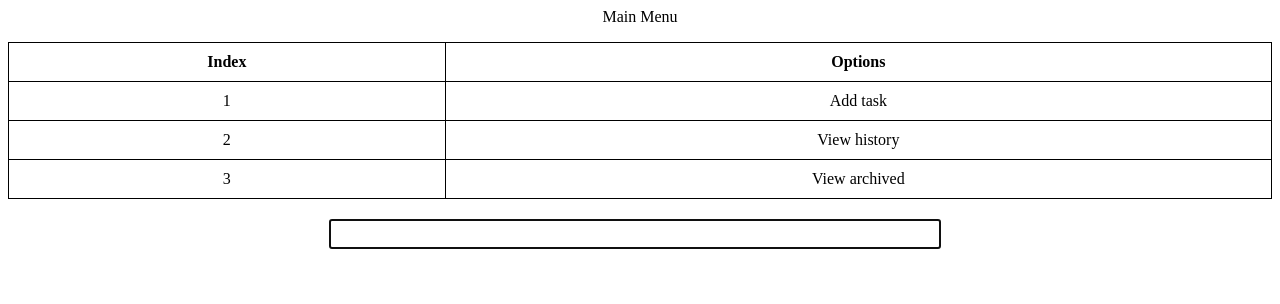
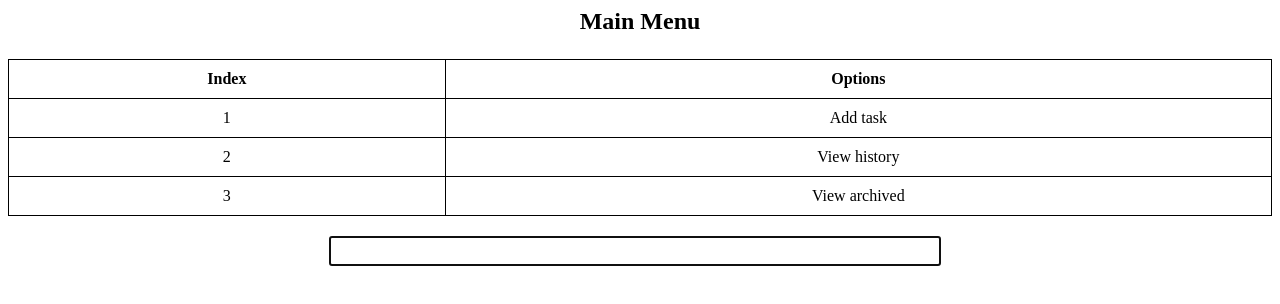
Before and after one commit to bertoab/Activity-Queue, a website: page index.html in a window 1280 px wide. Drawn offline with Linux system fonts and the light colour scheme.

Commit message:
refactor (script.js; style.css): change View's private "createHeader"
[script.js] change name of View's private "createHeader" to "createHeading"
remove "header" class from the return element
change "createHeading"'s return value to be an h2 element instead of a div
change "createHeading"'s doc string to reflect refactor
[style.css] change ".header" selector to "h2"

previous to this commit, the name of "createHeader" was not as specific as it could be, since the function never created a full-fleshed HTML header and instead created a single heading element with text. additionally, the function did not leverage the "h2" tag and instead used a "div" with a "header" class, which was a bit confusing and inefficient

```diff
--- a/script.js
+++ b/script.js
@@ -295,15 +295,14 @@ const View = (argumentViewModel) => (function (vm) {
   viewModel.setUpdateView(render);
 
   /**
-   * Create a styled "div" for a header
-   * @param {string} value - The title string to display in the header
-   * @returns {HTMLElement} - The "div" element
+   * Create a styled "h2"
+   * @param {string} value - The title string to display in the heading
+   * @returns {HTMLElement} - The "h2" element
    */
-  function createHeader(value) {
+  function createHeading(value) {
     if (typeof value !== 'string')
       throw new TypeError("unexpected parameter type"); //TODO: implement support for Array<HTMLElement>
-    const headerDiv = document.createElement("div");
-    headerDiv.classList.add("header");
+    const headerDiv = document.createElement("h2");
     headerDiv.innerText = value;
     return headerDiv;
   }
@@ -335,7 +334,7 @@ const View = (argumentViewModel) => (function (vm) {
     </table>`;
     const container = document.createElement("div");
     if (typeof title === 'string')
-      container.appendChild(createHeader(title));
+      container.appendChild(createHeading(title));
     container.insertAdjacentHTML("beforeend", tableHTML);
     return container;
   }
@@ -421,7 +420,7 @@ const View = (argumentViewModel) => (function (vm) {
     while (contextDiv.firstChild)
       contextDiv.removeChild(contextDiv.firstChild);
     // draw
-    contextDiv.appendChild(createHeader(viewModel.context.title));
+    contextDiv.appendChild(createHeading(viewModel.context.title));
     contextDiv.appendChild(createContentDiv(viewModel.context.content));
     const funcBar = createFunctionBarAndAttachKeyPressHandler(); // define as variable to set cursor focus
     contextDiv.appendChild(funcBar);
--- a/style.css
+++ b/style.css
@@ -21,7 +21,7 @@ input[type="text"] {
   margin-right: 10px;
 }
 
-.header {
+h2 {
   margin-bottom: 1em;
   text-align: center;
 }
```
